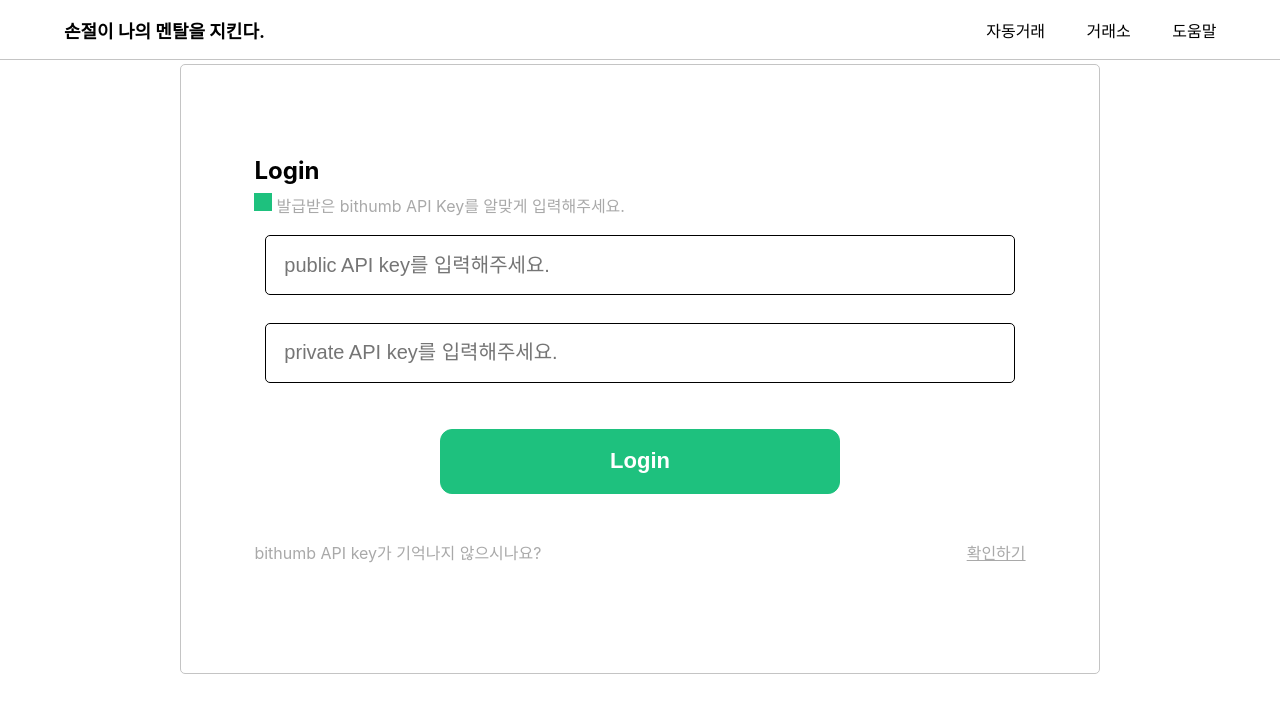
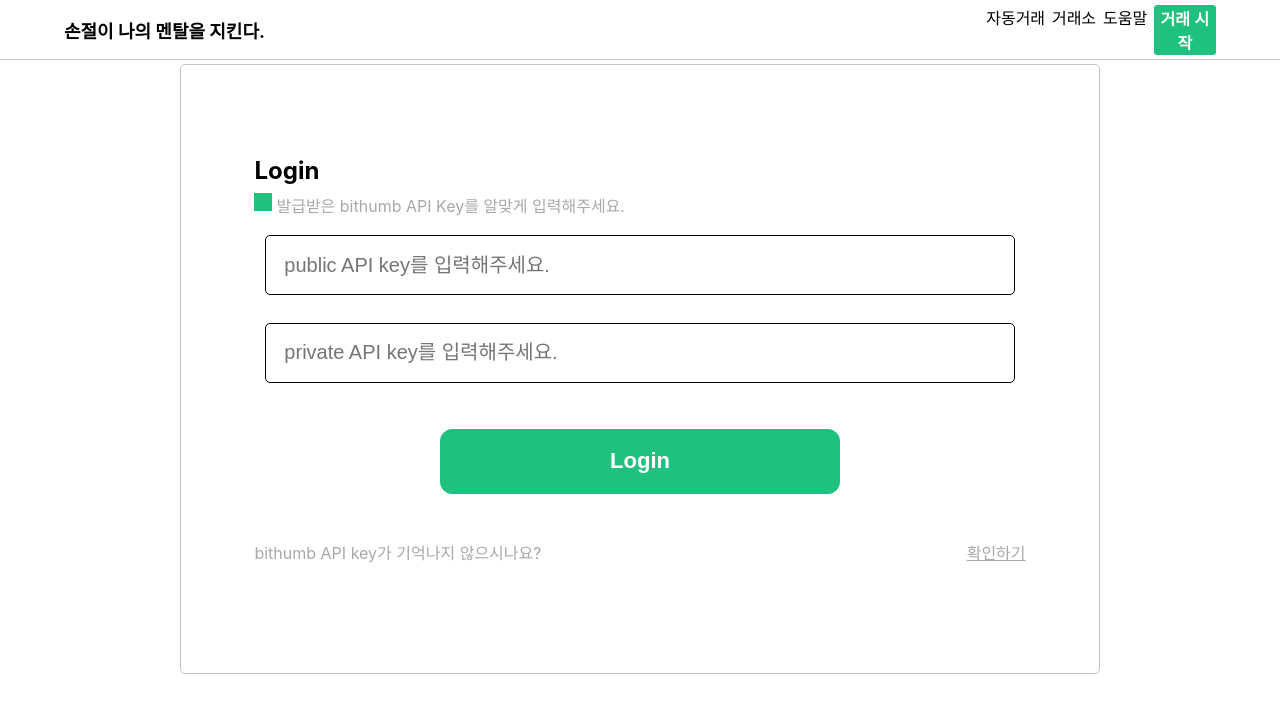
Before and after one commit to jiminAn/Coin_Auto_Trading, a React (Create React App) app in the folder frontend/: page / in a window 1280 px wide. Shown: the top 712 px of the page. Built offline with nearby package versions, Linux system fonts and the light colour scheme.

Commit message:
feat: add trade button in GNB
글로벌 네비게이션 바에 자동 매매 시작/취소 버튼 추가
추후 서버 작업 이후 연동 예정

```diff
--- a/frontend/src/Components/GlobalNavigationBar/GlobalNavigationBar.css
+++ b/frontend/src/Components/GlobalNavigationBar/GlobalNavigationBar.css
@@ -45,3 +45,17 @@ li {
     max-width: 60px;
     width: 100%;
 }
+
+.tradingBtn {
+    width: 27%;
+    font-size: 100%;
+    margin: 0;
+    border-radius: 6%;
+}
+
+.quit {
+    background: gray;
+    color: #FFFFFF;
+    font-weight: bold;
+    border: 1px solid gray;
+}
--- a/frontend/src/Components/GlobalNavigationBar/GlobalNavigationBar.tsx
+++ b/frontend/src/Components/GlobalNavigationBar/GlobalNavigationBar.tsx
@@ -1,17 +1,52 @@
-import React from 'react'
+import React, { useState, useEffect } from 'react'
 import './GlobalNavigationBar.css'
 
+// 거래 시작 주소
+async function startTrading(flag: string) {
+    return fetch('http://localhost:5000/coin/start', {
+        method: 'GET',
+        body: flag
+    })
+    // .then(data => data.json())
+}
+
+// 거래 취소 주소
+async function quitTrading(flag: string) {
+    return fetch('http://localhost:5000/coin/start', {
+        method: 'GET',
+        body: flag
+    })
+}
+
 function GlobalNavigationBar() {
+    const [isStart, setIsStart] = useState<boolean>(true)
+
+    const onSubmit = async (e: any) => {
+        e.preventDefault()
+        if(isStart) console.log('거래를 시작합니다.')
+        else console.log('거래를 종료합니다.')
+        // NOTICE :: 서버 작업 완료 시 주석 해제
+        // if(isStart) await startTrading(isStart.toString())
+        // else await quitTrading(isStart.toString())
+
+        setIsStart(!isStart)
+    }
+
     return (
         <div className="NavigationContainer">
             <nav>
                 <div className='title'>
                     <a href='/' className='logo'>손절이 나의 멘탈을 지킨다.</a>
                 </div>
+                {/* 자동매매 시작 버튼 생성 */}
                 <ul>
                     <li><div className='menu'>자동거래</div></li>
                     <li><div className='menu'>거래소</div></li>
                     <li><div className='menu'>도움말</div></li>
+                    { isStart ?
+                        <button type='button' className='tradingBtn' onClick={ onSubmit }>거래 시작</button> :
+                        <button type='button' className='tradingBtn quit' onClick={ onSubmit }>거래 종료</button>
+                    }
                 </ul>
             </nav>
         </div>
```
